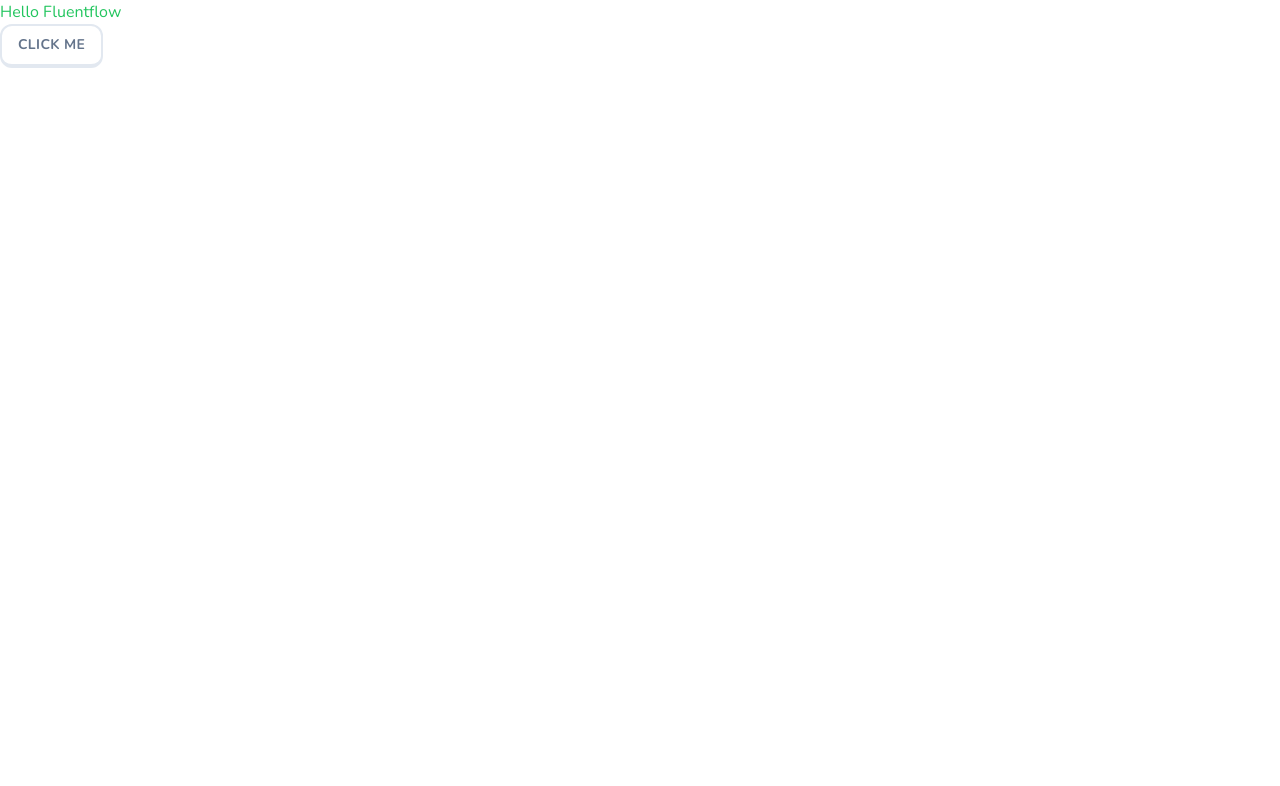
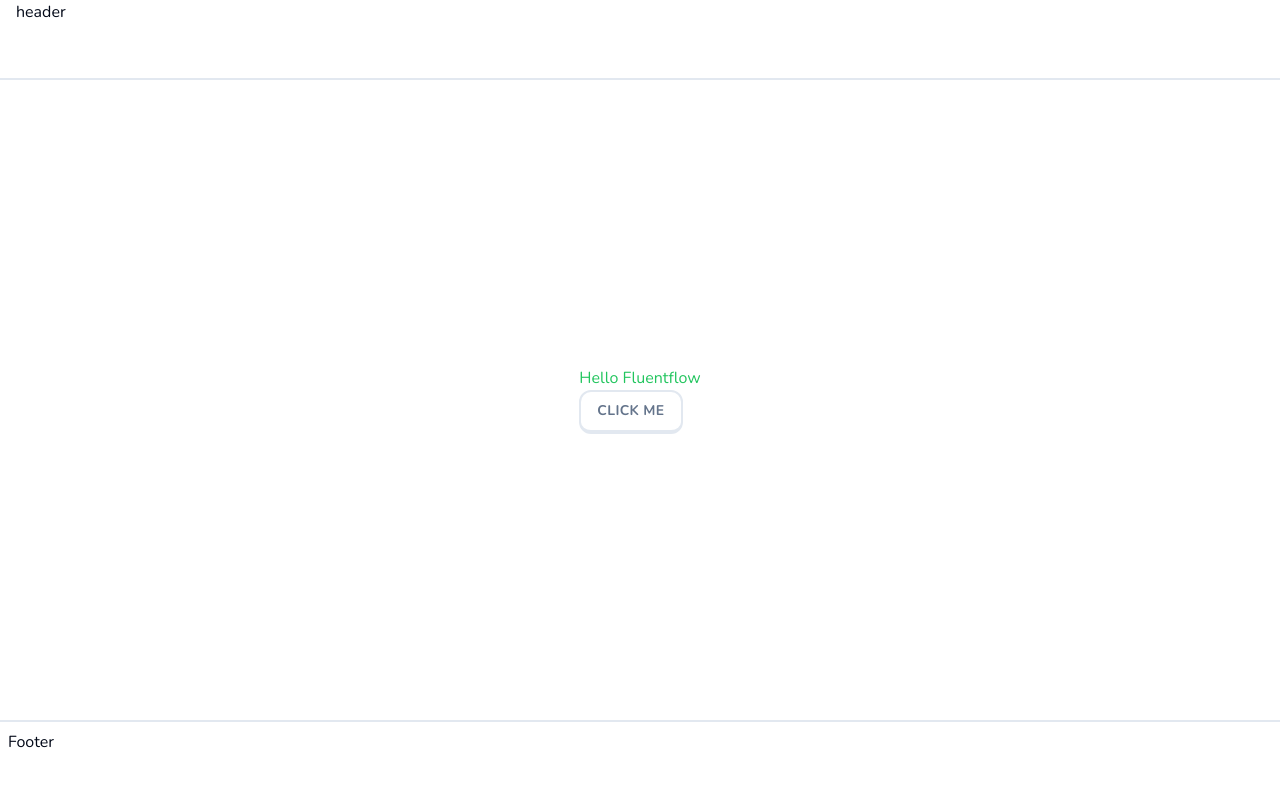
Before and after one commit to alexkiriungi/fluentflow, a Next.js app: page / in a window 1280 px wide. Shown: the top 786 px of the page. Built offline with nearby package versions, Linux system fonts and the light colour scheme.

Commit message:
finished up layout

```diff
--- /dev/null
+++ b/app/(marketing)/footer.tsx
@@ -0,0 +1,7 @@
+export const Footer = () => {
+    return (
+        <footer className="hidden lg:block h-20 w-full border-t-2 border-slate-200 p-2">
+            Footer
+        </footer>
+    );
+};
--- /dev/null
+++ b/app/(marketing)/header.tsx
@@ -0,0 +1,8 @@
+
+export const Header = () => {
+  return (
+    <header className="h-20 w-full border-b-2 border-slate-200 px-4">
+        header
+    </header>
+  )
+}
--- a/app/(marketing)/layout.tsx
+++ b/app/(marketing)/layout.tsx
@@ -1,10 +1,19 @@
+import { Footer } from "./footer";
+import { Header } from "./header";
+
 type Props = {
     children: React.ReactNode;
 }
 
 const maarketingLayout = ({ children }: Props) => {
     return (
-        <div>{children}</div>
+        <div className="min-h-screen flex flex-col">
+            <Header />
+            <main className="flex-1 flex flex-col items-center justify-center">
+                {children}
+            </main>
+            <Footer />
+        </div>
     );
 };
 
```
